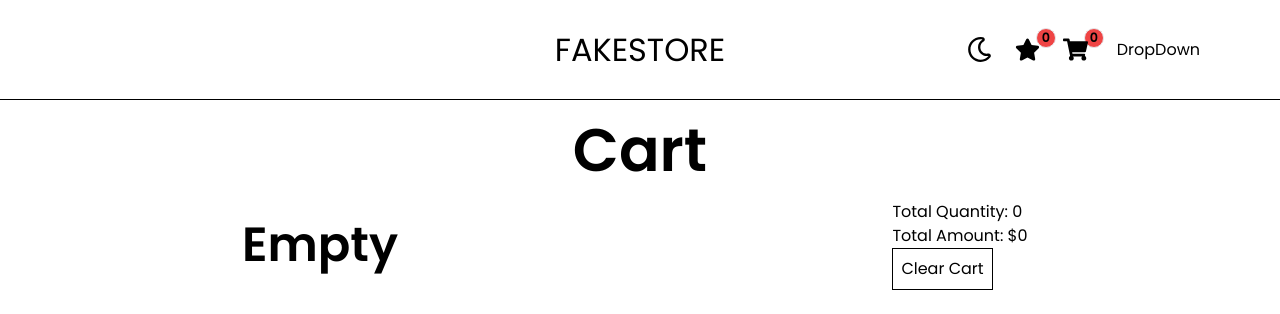
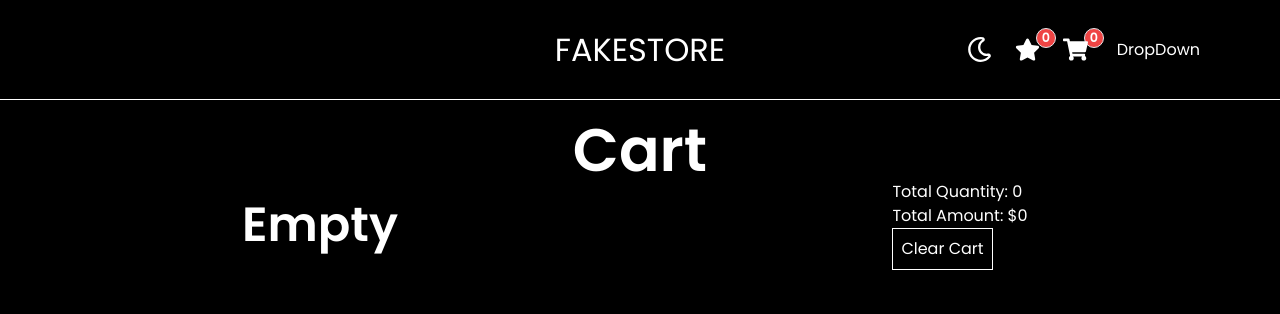
Before and after one commit to AdisGiulbudagiants/Fakestore-Project, a React (Vite) app: page /cart in a window 1280 px wide. Shown: the top 314 px of the page. Built offline with nearby package versions, Linux system fonts and the light colour scheme.

Commit message:
Add Button to Favorites

```diff
--- a/src/index.css
+++ b/src/index.css
@@ -9,3 +9,7 @@
     @apply font-poppins font-regular bg-white dark:bg-black dark:text-white;
   }
 }
+
+body {
+  @apply h-[100vh] bg-black;
+}
--- a/src/pages/CartPage.jsx
+++ b/src/pages/CartPage.jsx
@@ -22,8 +22,8 @@ const CartPage = () => {
   }
 
   return (
-    <>
-      <h1 className="mt-5 text-6xl font-semibold flex justify-center">Cart</h1>
+    <div className="dark:bg-black dark:text-white bg-white text-black py-5">
+      <h1 className="text-6xl font-semibold flex justify-center">Cart</h1>
       <div className="grid grid-cols-2">
         {cartItems.length === 0 ? (
           <h1 className="text-5xl font-semibold flex justify-center items-center">Empty</h1>
@@ -44,13 +44,13 @@ const CartPage = () => {
             })}
           </div>
         )}
-        <div className="p-5 mx-auto">
+        <div className="mx-auto">
           <h1>Total Quantity: {cartTotalQuantity}</h1>
           <h1>Total Amount: ${cartTotalAmount}</h1>
           <Button click={() => handleClearCart()} name="Clear Cart" />
         </div>
       </div>
-    </>
+    </div>
   )
 }
 
--- a/src/pages/Favorites.jsx
+++ b/src/pages/Favorites.jsx
@@ -5,6 +5,8 @@ import {
   clearAll,
   deleteItem,
 } from '../redux/slices/favoritesSlice'
+import { addToCart } from '../redux/slices/cartSlice'
+import createProductCardWithQuantity from '../utils/createProductCardWithQuantity'
 import Button from '../components/Button'
 
 const Favorites = () => {
@@ -16,12 +18,16 @@ const Favorites = () => {
     return dispatch(clearAll())
   }
 
+  function handleAddToCart(item) {
+    return dispatch(addToCart(createProductCardWithQuantity(item)))
+  }
+
   function handleDeleteItem(item) {
     return dispatch(deleteItem(item))
   }
 
   return (
-    <div className="dark:bg-black dark:text-white py-5 ">
+    <div className="dark:bg-black dark:text-white bg-white text-black py-5 ">
       <h1 className="text-6xl font-semibold flex justify-center">Favorite</h1>
       {favoriteItems.length === 0 ? (
         <h1 className="mt-5 text-5xl font-semibold flex justify-center">Add something here</h1>
@@ -34,7 +40,10 @@ const Favorites = () => {
                   <img className="w-[280px]" src={item.images[0]} loading="lazy" alt="picture" />
                   <p>{item.title}</p>
                   <p>Price: ${item.price.toFixed(2)}</p>
-                  <Button click={() => handleDeleteItem(item)} name="Delete Item" />
+                  <div className="grid gap-1">
+                    <Button click={() => handleAddToCart(item)} name="Add To Cart" />
+                    <Button click={() => handleDeleteItem(item)} name="Delete Item" />
+                  </div>
                 </div>
               </div>
             )
--- a/src/redux/slices/navbarSlice.js
+++ b/src/redux/slices/navbarSlice.js
@@ -3,7 +3,7 @@ import { createSlice } from '@reduxjs/toolkit'
 
 const initialState = {
   isOpen: false,
-  isDark: false,
+  isDark: true,
 }
 
 const navbarSlice = createSlice({
```
